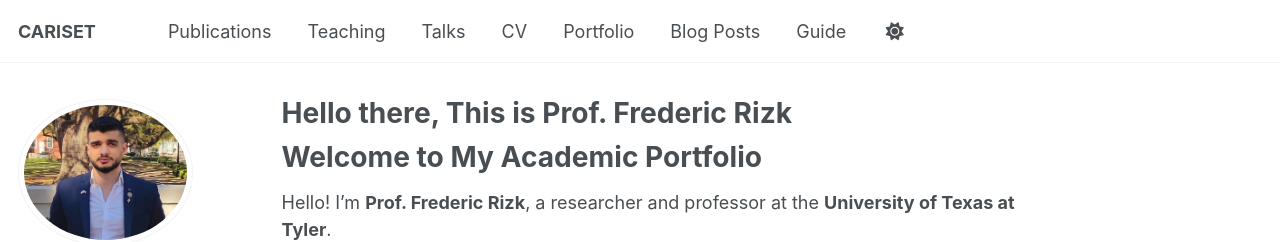
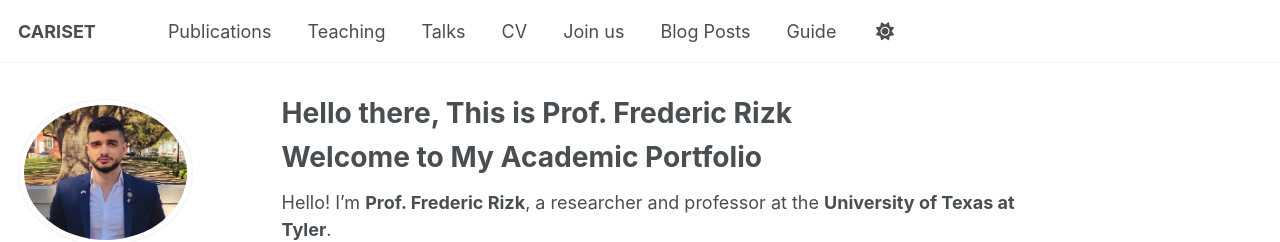
Before and after one commit to FredericRizk/CARISET.github.io, a Jekyll site: the page built from _pages/about.md, in a window 1280 px wide. Shown: the top 242 px of the page. Built offline with Jekyll 4.4.1, drawn with Linux system fonts in a browser that asks for light colours; some web fonts are replaced; a script that is not in the unit is left out.

Commit message:
Update navigation.yml

```diff
--- a/_data/navigation.yml
+++ b/_data/navigation.yml
@@ -21,7 +21,7 @@ main:
   - title: "CV"
     url: /files/CV_FredericRizk.pdf
 
-  - title: "Portfolio"
+  - title: "Join us"
     url: /portfolio/
 
   - title: "Blog Posts"
```
